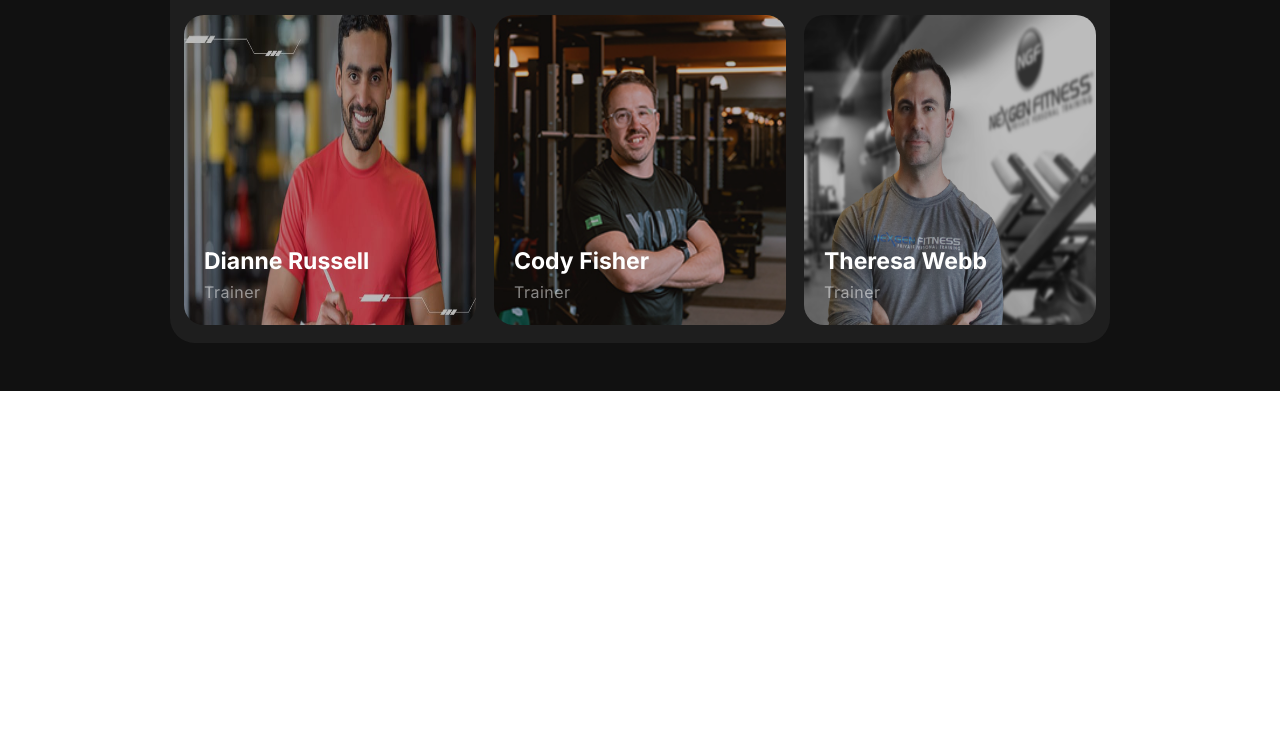
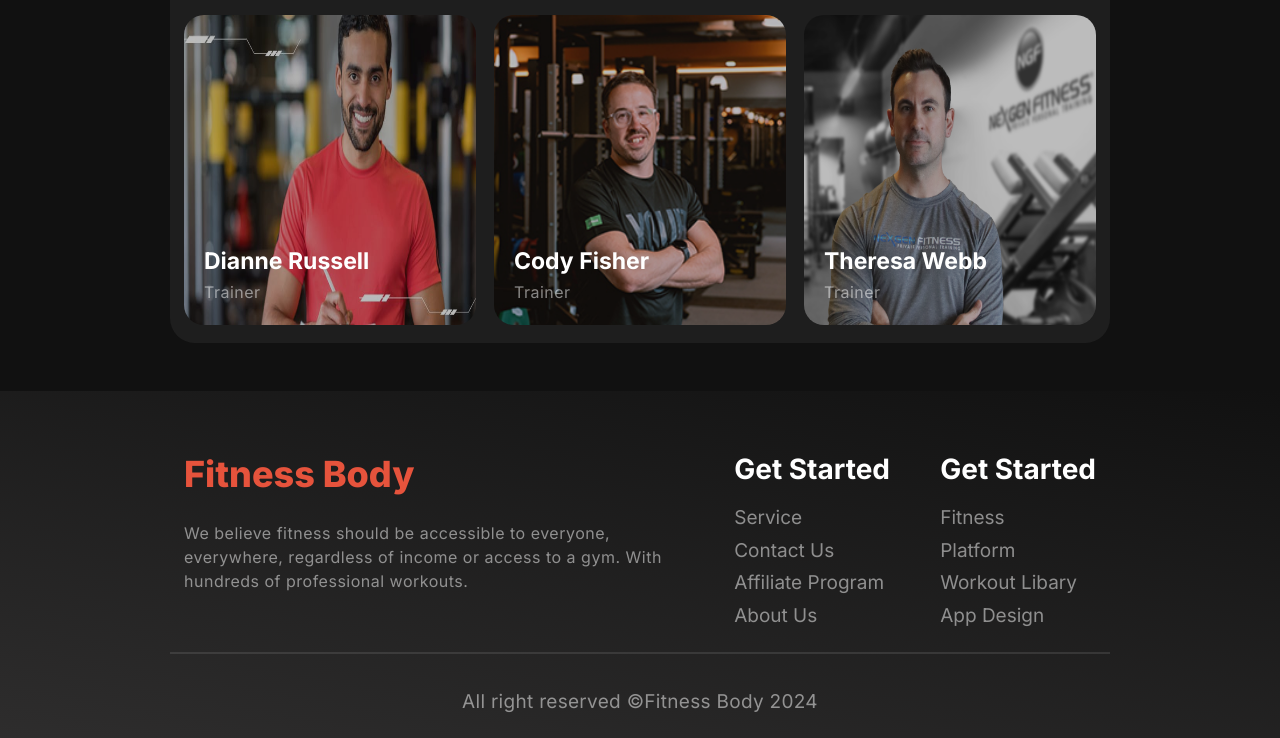
Before and after one commit to swapnilahmedshishir/Fitness_Healthy_Body, a plain HTML site: page index.html in a window 1280 px wide. Shown: the part 2317-3055 px from the top of the page. Before the commit the page ends 2708 px from the top, so only its background shows below. Drawn offline with Linux system fonts and the light colour scheme; a web font is replaced by a local one.

Commit message:
footer section done

```diff
--- a/Style.css
+++ b/Style.css
@@ -314,6 +314,65 @@ bottom: 25px;
 .text_title{
   font-size: 23px;
 }
+
+/* =============================================== */
+/* Footer Style  */
+.footer{
+  background: linear-gradient(190deg, rgb(17, 17, 17), rgb(28 27 27 / 92%) 100%);
+  width: 100%;
+  padding: 3rem 0rem 1.5rem 0rem;
+
+}
+.footer_div {
+  display: flex;
+  flex-wrap: wrap;
+  align-items: start;
+  justify-content: space-between;
+  color: var(--text-color);
+  margin: 0px 170px;
+  padding: 14px;
+}
+.footer_para_text{
+  max-width: 500px;
+  margin-top: 25px;
+}
+.footer_items_title{
+  color: rgb(255, 255, 255);
+font-size: 28px;
+font-weight: 700;
+line-height: 120%;
+text-align: left;
+margin-bottom: 20px;
+}
+.footer_items{
+  list-style: none;
+}
+.footer_items li{
+  margin: 10px 0px;
+  color: rgba(255, 255, 255, 0.5);
+font-size: 19px;
+font-weight: 400;
+line-height: 120%;
+text-align: left;
+}
+.footer_copyright{
+  color: var(--text-color);
+  margin: 0px 170px;
+}
+.footer_horizontal{
+  border: 1px solid rgba(255, 255, 255, 0.1);
+}
+.footer_copyright_text{
+  color: rgba(255, 255, 255, 0.5);
+font-family: var(--font-main);
+font-size: 19px;
+font-weight: 400;
+line-height: 24px;
+letter-spacing: 0.3px;
+text-align: center;
+margin-top: 36px;
+}
+/* =========================================================================================================================================================================================================================================== */
 /* Desktop-First Media Queries */
 /* Devices from 993px to 1200px */
 @media (max-width: 1200px) {
@@ -376,8 +435,8 @@ bottom: 25px;
 }
 }
 /* Devices from 577px to 992px*/
-@media (max-width: 992px) {
-}
+/* @media (max-width: 992px) {
+} */
 /* Devices from 0px to 576px */
 @media (max-width: 576px) {
   .header_nav {
@@ -470,4 +529,21 @@ bottom: 25px;
 .text_title {
   font-size: 15px;
 }
+
+/* Footer */
+.footer_div{
+  margin: 0px 20px;
 }
+.flex_first_item{
+  flex: 100%;
+  margin-bottom: 30px;
+}
+.flex_second_item{
+  flex: 100%;
+
+  margin-bottom: 30px;
+}
+.footer_copyright {
+  margin: 0px 20px;
+}
+}
--- a/index.html
+++ b/index.html
@@ -2,9 +2,6 @@
 <html lang="en">
   <head>
     <meta charset="UTF-8" />
-    <meta name="viewport" content="width=device-width, initial-scale=1.0" />
-    <title>Fitness Healthy Body</title>
-    <link rel="stylesheet" href="Style.css" />
     <link
       rel="stylesheet"
       href="https://cdnjs.cloudflare.com/ajax/libs/font-awesome/6.6.0/css/all.min.css"
@@ -12,6 +9,9 @@
       crossorigin="anonymous"
       referrerpolicy="no-referrer"
     />
+    <meta name="viewport" content="width=device-width, initial-scale=1.0" />
+    <title>Fitness Healthy Body</title>
+    <link rel="stylesheet" href="Style.css" />
   </head>
   <body>
     <header id="header">
@@ -66,7 +66,8 @@
           </div>
         </div>
       </section>
-
+      <!-- Change Your Habits
+ -->
       <section class="habits">
         <div class="habits_div">
           <div class="habits_text_div">
@@ -124,7 +125,8 @@
           </div>
         </div>
       </section>
-
+      <!-- Run an Extra Mile Easily
+ -->
       <section class="habits">
         <div class="Run_div">
           <div class="Run_text_div">
@@ -146,7 +148,8 @@
           </div>
         </div>
       </section>
-
+      <!-- Meet Our Team
+ -->
       <section class="habits">
         <div class="habits_div">
           <div class="habits_text_div">
@@ -228,8 +231,43 @@
         </div>
       </section>
     </main>
-    <footer>
 
+    <!-- Footer -->
+    <footer class="footer">
+      <div class="footer_div">
+        <div class="flex_first_item">
+          <span class="brand_name">Fitness Body</span>
+          <p class="para_text footer_para_text">
+            We believe fitness should be accessible to everyone, everywhere,
+            regardless of income or access to a gym. With hundreds of
+            professional workouts.
+          </p>
+        </div>
+        <div class="flex_second_item">
+          <h4 class="footer_items_title">Get Started</h4>
+          <ul class="footer_items">
+            <li>Service</li>
+            <li>Contact Us</li>
+            <li>Affiliate Program</li>
+            <li>About Us</li>
+          </ul>
+        </div>
+        <div class="flex_second_item">
+          <h4 class="footer_items_title">Get Started</h4>
+          <ul class="footer_items">
+            <li>Fitness</li>
+            <li>Platform</li>
+            <li>Workout Libary</li>
+            <li>App Design</li>
+          </ul>
+        </div>
+      </div>
+      <div class="footer_copyright">
+        <div class="footer_horizontal"></div>
+        <p class="footer_copyright_text">
+          All right reserved &#169;Fitness Body 2024
+        </p>
+      </div>
     </footer>
   </body>
 </html>
```
